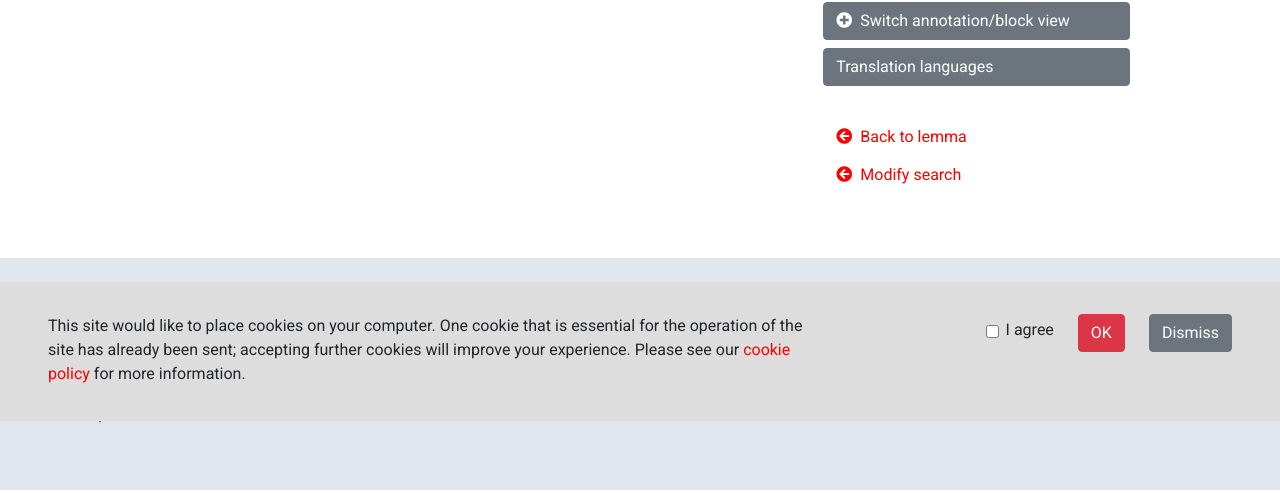
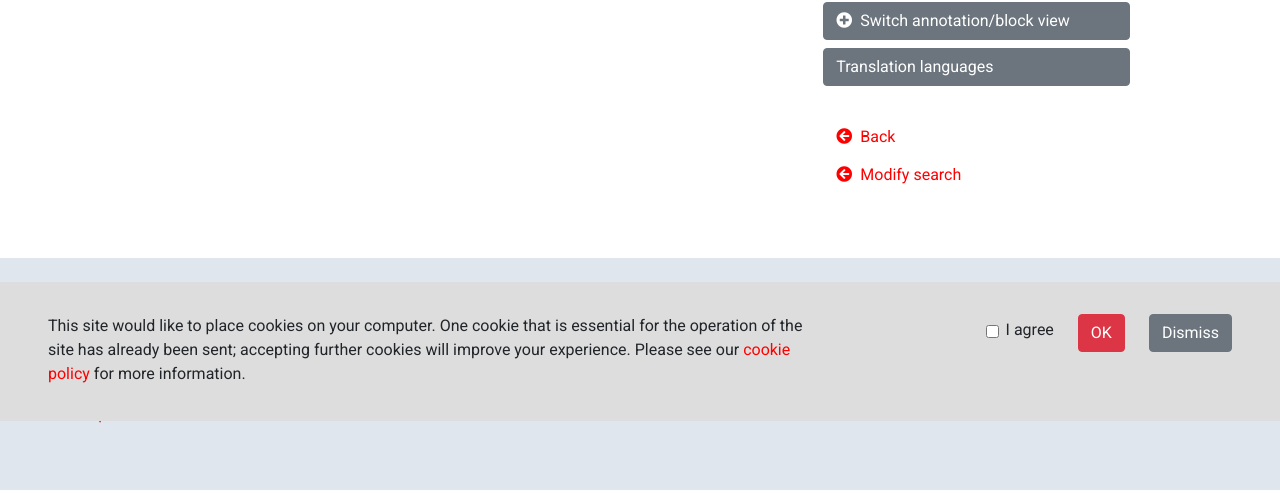
Before and after one commit to JKatzwinkel/tla-prototype-eval, a Django app: template webd/templates/search/occurrences.html in a window 1280 px wide. Shown: the part 379-872 px from the top of the page. Run offline with Django 3.2, Linux system fonts and the light colour scheme; the template is opened without the code that fills it, so the values that code supplies are empty; some libraries are stand-ins or nearby versions.

Commit message:
Back-Button-Label verkürzt, einfach: "Back" entspr. aktueller Funktion

```diff
--- a/webd/templates/search/occurrences.html
+++ b/webd/templates/search/occurrences.html
@@ -24,7 +24,7 @@
     <div id="button-bar-small" class="sticky-top d-lg-none">
         <div class="functional-icon-set">
 
-            <a href="javascript:history.back()"><button type="button" class="btn btn-red text-left text-decoration-none solo-icon"><i class="fas fa-arrow-circle-left"></i><span class="d-none d-lg-block">Back to lemma</span></button></a>
+            <a href="javascript:history.back()"><button type="button" class="btn btn-red text-left text-decoration-none solo-icon"><i class="fas fa-arrow-circle-left"></i><span class="d-none d-lg-block">Back</span></button></a>
 
             <a href="/search"><button type="button" class="btn btn-red text-left text-decoration-none solo-icon float-left"><i class="fa fa-search"></i><span class="d-none d-lg-block">Modify search</span></button></a>
 
@@ -296,7 +296,7 @@
 
 				<br>
 
-				<a href="javascript:history.back()"><button type="button" class="btn btn-block btn-red text-left text-decoration-none"><span class="fas fa-arrow-circle-left"></span>Back to lemma</button></a>
+				<a href="javascript:history.back()"><button type="button" class="btn btn-block btn-red text-left text-decoration-none"><span class="fas fa-arrow-circle-left"></span>Back</button></a>
 				<!-- anstelle des historyBack sollte u.U. der Search-String verwendet werden -->
 
 				<a href="/search"><button type="button" class="btn btn-block btn-red text-left text-decoration-none"><span class="fas fa-arrow-circle-left"></span>Modify search</button></a>
@@ -348,7 +348,7 @@
 
 				<br>
 
-				<a href="javascript:history.back()"><button type="button" class="btn btn-block btn-red text-left text-decoration-none"><span class="fas fa-arrow-circle-left"></span>Back to lemma</button></a>
+				<a href="javascript:history.back()"><button type="button" class="btn btn-block btn-red text-left text-decoration-none"><span class="fas fa-arrow-circle-left"></span>Back</button></a>
 				<!-- anstelle des historyBack sollte u.U. der Search-String verwendet werden -->
 
 				<a href="/search"><button type="button" class="btn btn-block btn-red text-left text-decoration-none"><span class="fa fa-search"></span>Modify search search</button></a>
```
Also changed, not shown: webd/templates/details/lemma.html (+4 -4 lines).
